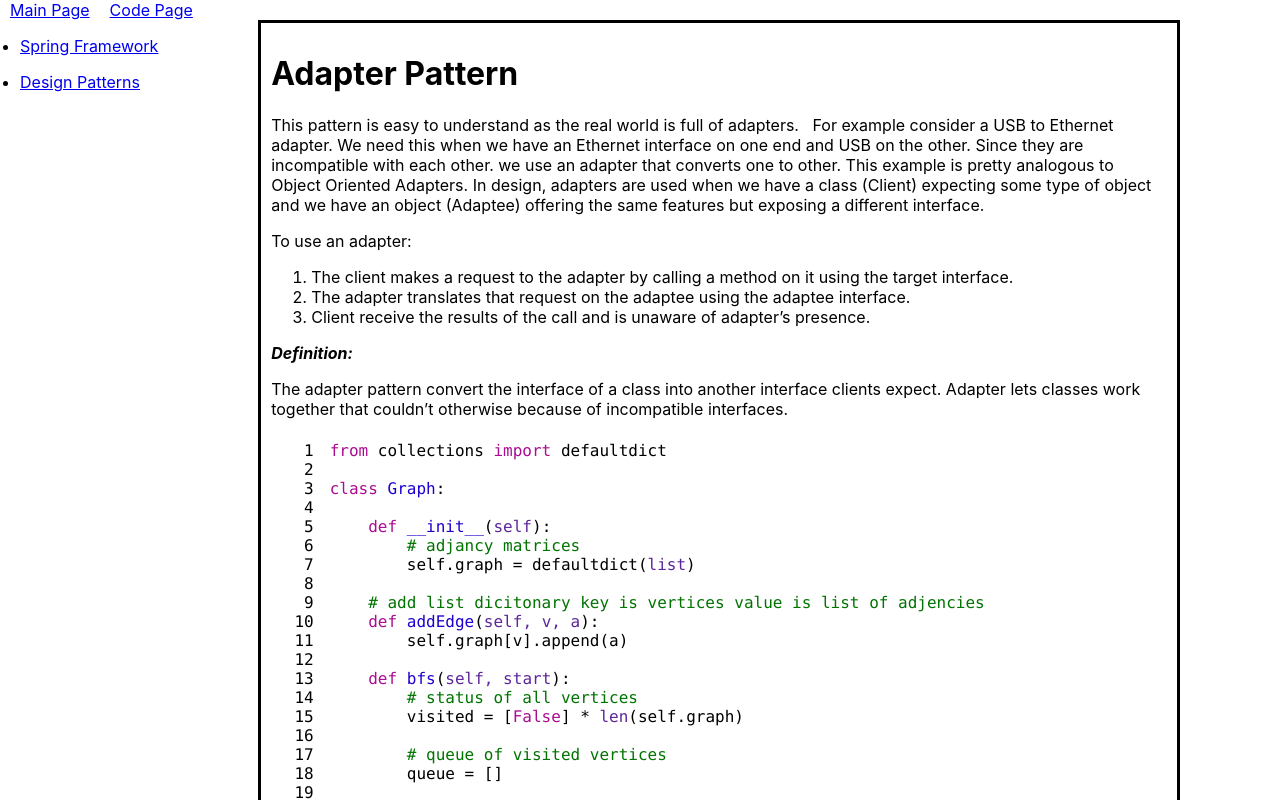
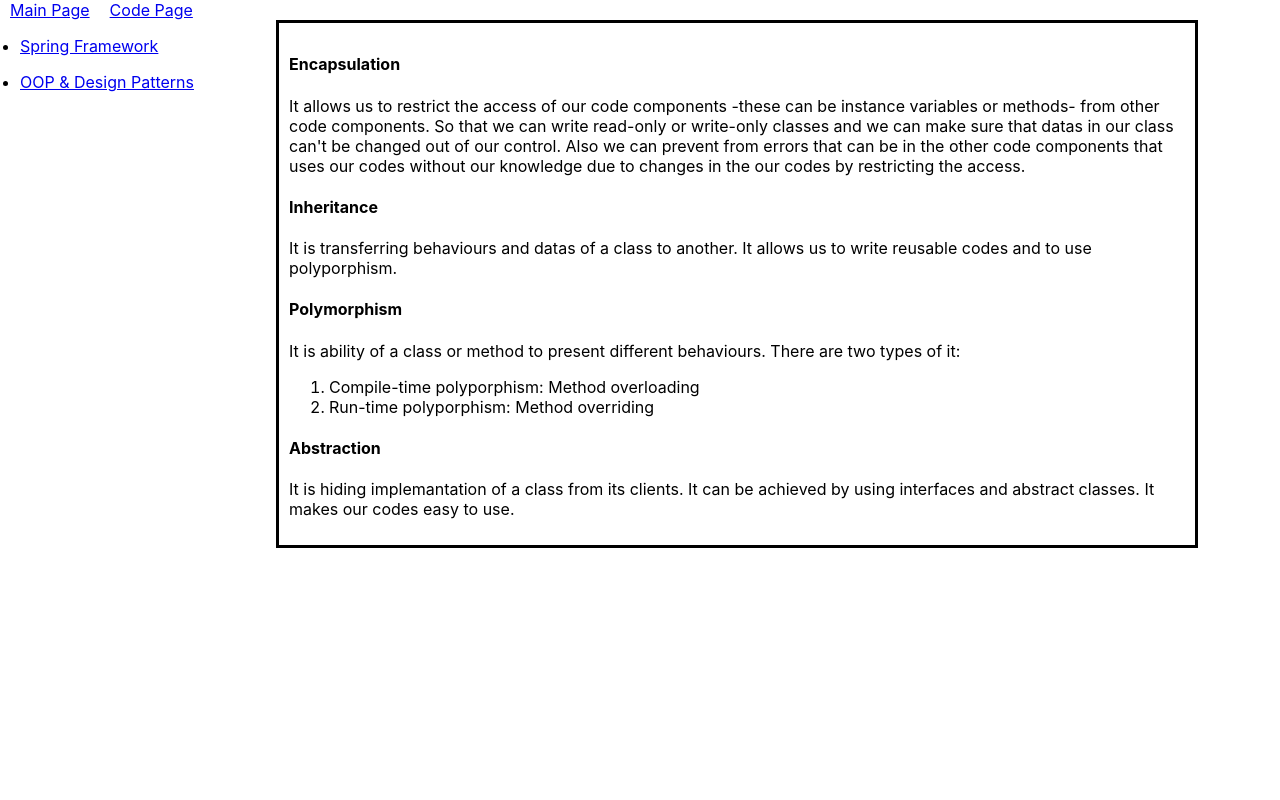
Before and after one commit to alikaanbaci/alikaanbaci.github.io, a React (Create React App) app: page /main/design-pattern/adapter in a window 1280 px wide. Shown: the top 800 px of the page. Built offline with nearby package versions, Linux system fonts and the light colour scheme.

Commit message:
Basic OOP Concepts content

```diff
--- a/src/component/CodeComponent.jsx
+++ b/src/component/CodeComponent.jsx
@@ -12,8 +12,8 @@ export default class CodeComponent extends React.Component {
     render () {
         return (
             <div>
-                <SyntaxHighlighter
-                    showLineNumbers language={this.props.lang} style={xcode}>
+                <SyntaxHighlighter customStyle ={ {fontSize: "0.9em"}}
+                    language={this.props.lang} style={xcode}>
                     {this.codeProvider.getCodeString(this.props.code)}
                 </SyntaxHighlighter>
             </div>
--- a/src/component/MainPageComponent.jsx
+++ b/src/component/MainPageComponent.jsx
@@ -1,10 +1,10 @@
 import React from 'react';
-import AdapterPatternContent from '../content/design-pattern/AdapterPatternContent';
+import BasicOOPContent from '../content/design-pattern/BasicOOPContent';
 import {Route} from 'react-router-dom';
 import {menulinks} from '../constant/menulink';
 import SidebarComponent from './SidebarComponent';
 import MainContent from '../content/MainContent';
-import CompositePatternContent from '../content/design-pattern/StrategyPatternContent';
+import CompositePatternContent from '../content/design-pattern/CompositePatternContent';
 import SpringFrameworkContent from '../content/springframework/SpringframeworkContent';
 
 export default class MainPageComponent extends React.Component {
@@ -21,7 +21,7 @@ export default class MainPageComponent extends React.Component {
                         <SpringFrameworkContent/>
                     </Route>
                     <Route path="/main/design-pattern/adapter">
-                        <AdapterPatternContent/>
+                        <BasicOOPContent/>
                     </Route>
                     <Route path="/main/design-pattern/composite">
                         <CompositePatternContent/>
--- a/src/constant/menulink.js
+++ b/src/constant/menulink.js
@@ -6,12 +6,12 @@ export const menulinks = [
     },
     {
         "key": 0,
-        "pageName": "Design Patterns",
+        "pageName": "OOP & Design Patterns",
         "path": "/main/design-pattern/adapter",
         "children":  [
             {
                 "key": 1,
-                "pageName": "Adapter Pattern",
+                "pageName": "Basic OOP Concepts",
                 "path": "/main/design-pattern/adapter"
             },
             {
--- a/src/content/design-pattern/AdapterPatternContent.jsx
+++ /dev/null
@@ -1,25 +0,0 @@
-import React from 'react';
-import CodeComponent from '../../component/CodeComponent';
-
-export default class AdapterPatternContent extends React.Component {
-
-    render () {
-        return (
-            <div>
-                <h1 class="entry-title">Adapter Pattern</h1>
-                <div class="entry-content">
-                    <p>This pattern is easy to understand as the real world is full of adapters.&nbsp;&nbsp; For example consider a USB to Ethernet adapter. We need this when we have an Ethernet interface on one end and USB on the other. Since they are incompatible with each other. we use an adapter that converts one to other. This example is pretty analogous to Object Oriented Adapters. In design, adapters are used when we have a class (Client) expecting some type of object and we have an object (Adaptee) offering the same features but exposing a different interface.</p>
-                    <p>To use an adapter:</p>
-                    <ol>
-                        <li>The client makes a request to the adapter by calling a method on it using the target interface.</li>
-                        <li>The adapter translates that request on the adaptee using the adaptee interface.</li>
-                        <li>Client receive the results of the call and is unaware of adapter&rsquo;s presence.</li>
-                    </ol>
-                    <p><strong><em>Definition:</em></strong></p>
-                    <p>The adapter pattern convert the interface of a class into another interface clients expect. Adapter lets classes work together that couldn&rsquo;t otherwise because of incompatible interfaces.</p>
-                </div>
-                <CodeComponent lang={"python"} code={"dfs"}/>
-            </div>
-        )
-    }
-}
--- /dev/null
+++ b/src/content/design-pattern/BasicOOPContent.jsx
@@ -0,0 +1,45 @@
+import React from 'react';
+import CodeComponent from '../../component/CodeComponent';
+
+export default class BasicOOPContent extends React.Component {
+
+    render () {
+        return (
+            <div>
+                <div class="entry-content">
+                    <h4 class="entry-title">Encapsulation</h4>
+                    <p>
+                        It allows us to restrict the access of our code components -these can be instance variables or methods- from other code components.
+                        So that we can write read-only or write-only classes and we can make sure that datas in our class can't be changed out of our control.
+                        Also we can prevent from errors that can be in the other code components that uses our codes without our knowledge due to changes in the our
+                        codes by restricting the access.
+                    </p>
+                    <h4 class="entry-title">Inheritance</h4>
+                    <p>
+                        It is transferring behaviours and datas of a class to another.
+                        It allows us to write reusable codes and to use polyporphism.
+                    </p>
+                    <h4 class="entry-title">Polymorphism</h4>
+                    <p>
+                        It is ability of a class or method to present different behaviours.
+                        There are two types of it:
+                        <ol>
+                            <li>
+                                Compile-time polyporphism: Method overloading
+                            </li>
+                            <li>
+                                Run-time polyporphism: Method overriding
+                            </li>
+                        </ol>
+                    </p>
+                    <h4 class="entry-title">Abstraction</h4>
+                    <p>
+                        It is hiding implemantation of a class from its clients. It can be achieved by using interfaces and
+                        abstract classes.
+                        It makes our codes easy to use.
+                    </p>
+                </div>
+            </div>
+        )
+    }
+}
--- a/src/content/design-pattern/StrategyPatternContent.jsx
+++ b/src/content/design-pattern/CompositePatternContent.jsx
@@ -7,8 +7,8 @@ export default class CompositePatternContent extends React.Component {
     render () {
         return (
             <div>
-                <h1>Strategy Pattern</h1>
-                 <CodeComponent lang={"java"} code={"composite"}/>
+                <h1>Composite Pattern</h1>
+                <CodeComponent lang={"java"} code={"composite"}/>
             </div>
         )
     }
```
